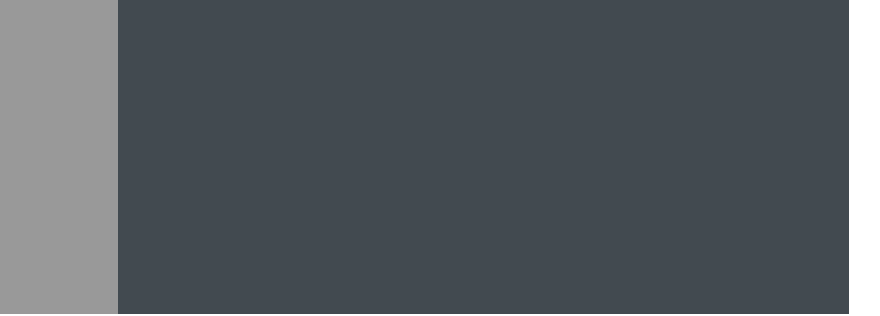
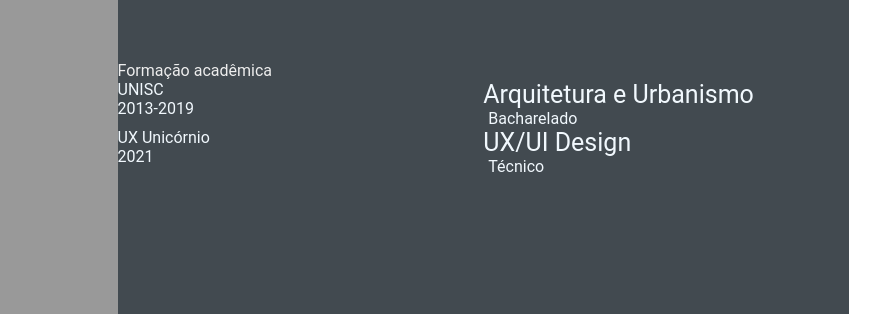
Before and after one commit to Rafaelawngr/rafaelawngr.github.io, a plain HTML site: page index.html in a window 1280 px wide. Shown: the part 518-834 px from the top of the page, 303-1183 px from the left. Drawn offline with Linux system fonts and the light colour scheme.

Commit message:
feature add schools (#4)

```diff
--- a/index.html
+++ b/index.html
@@ -1,4 +1,5 @@
 <html lang="en">
+
 <head>
     <meta charset="UTF-8">
     <meta http-equiv="X-UA-Compatible" content="IE=edge">
@@ -8,6 +9,7 @@
     <link rel="stylesheet" href="style.css">
 
 </head>
+
 <body>
     <main class="resume-contents">
         <section class="left-section">
@@ -29,9 +31,15 @@
                 <div class="skills">
                     <p class="left-title">Skills</p>
                     <ul>
-                        <li><p>Figma & Adobe XD</p></li>
-                        <li><p>HTML, CSS & JavaScript</p></li>
-                        <li><p>Git & GitHub</p></li>
+                        <li>
+                            <p>Figma & Adobe XD</p>
+                        </li>
+                        <li>
+                            <p>HTML, CSS & JavaScript</p>
+                        </li>
+                        <li>
+                            <p>Git & GitHub</p>
+                        </li>
                     </ul>
                 </div>
             </section>
@@ -90,7 +98,29 @@
                 </section>
                 <!-- fim experiencia -->
             </div>
+            <section class="education gap">
+                <div class="right-title">Formação acadêmica</div>
+                <div class="education-contents">
+                    <div class="education-left">
+                        <p class="educaition-school-name">UNISC</p>
+                        <p class="education-time-period">2013-2019</p>
+                    </div>
+                    <div class="education-right">
+                        <p class="education-subject">Arquitetura e Urbanismo</p>
+                        <p class="education-desc">Bacharelado</p>
+                    </div>
+                    <div class="education-left">
+                        <p class="educaition-school-name">UX Unicórnio</p>
+                        <p class="education-time-period">2021</p>
+                    </div>
+                    <div class="education-right">
+                        <p class="education-subject">UX/UI Design</p>
+                        <p class="education-desc">Técnico</p>
+                    </div>
+                </div>
+            </section>
         </section>
     </main>
 </body>
+
 </html>
```
Lines whose indentation alone changed are shown as unchanged.
